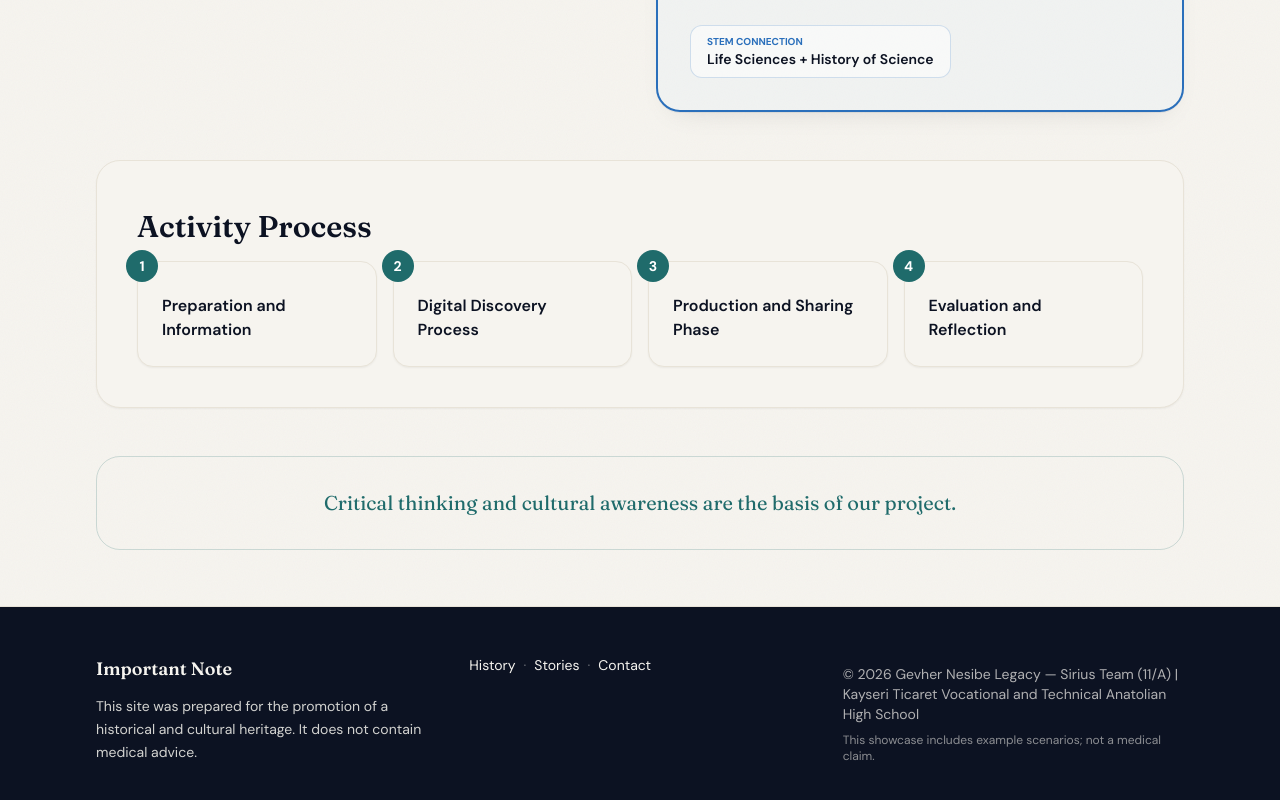
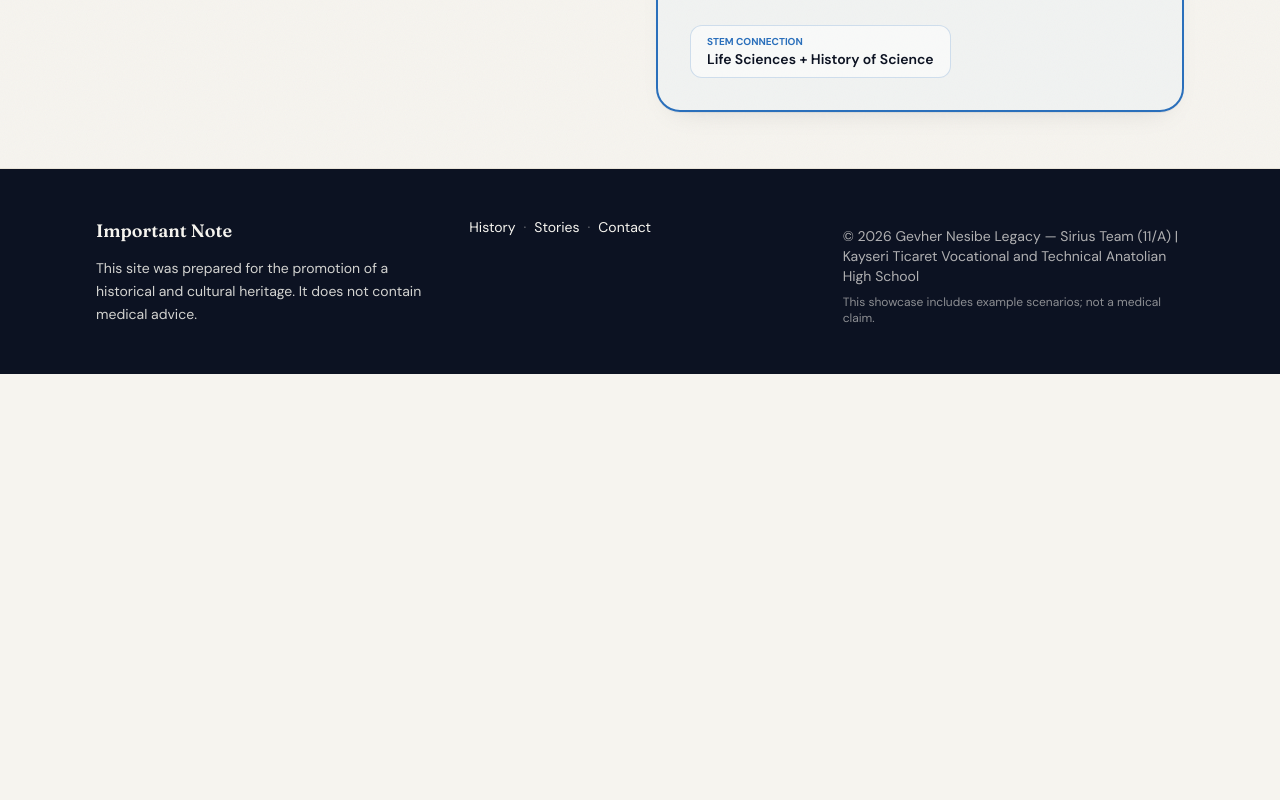
Before and after one commit to kayracim/gevhernesibe, a Next.js app: page /en/uluslararasi in a window 1280 px wide. Shown: the part 1137-1937 px from the top of the page. After the commit the page ends 1511 px from the top, so only its background shows below. Built offline with nearby package versions, Linux system fonts and the light colour scheme.

Commit message:
feat: STEM sayfası sadeleştirildi, süreç ve maarif metinleri kaldırıldı

```diff
--- a/app/[locale]/uluslararasi/page.tsx
+++ b/app/[locale]/uluslararasi/page.tsx
@@ -100,22 +100,6 @@ export default async function StemProjectPage({
         </div>
       </div>
 
-      <Section id="surec" title={s.process.title}>
-        <div className="grid gap-4 sm:grid-cols-2 lg:grid-cols-4">
-          {s.process.steps.map((step, index) => (
-            <div key={step} className="relative rounded-2xl border border-sand bg-paper p-6 shadow-sm">
-              <span className="absolute -top-3 -left-3 flex h-8 w-8 items-center justify-center rounded-full bg-heritage text-sm font-bold text-white shadow-lift">
-                {index + 1}
-              </span>
-              <p className="mt-2 font-semibold text-ink">{step}</p>
-            </div>
-          ))}
-        </div>
-      </Section>
-
-      <div className="rounded-3xl border border-heritage/20 bg-heritage-soft/20 p-8 text-center">
-        <p className="font-display text-xl text-heritage">{s.durak2.maarifModel}</p>
-      </div>
     </div>
   );
 }
```
